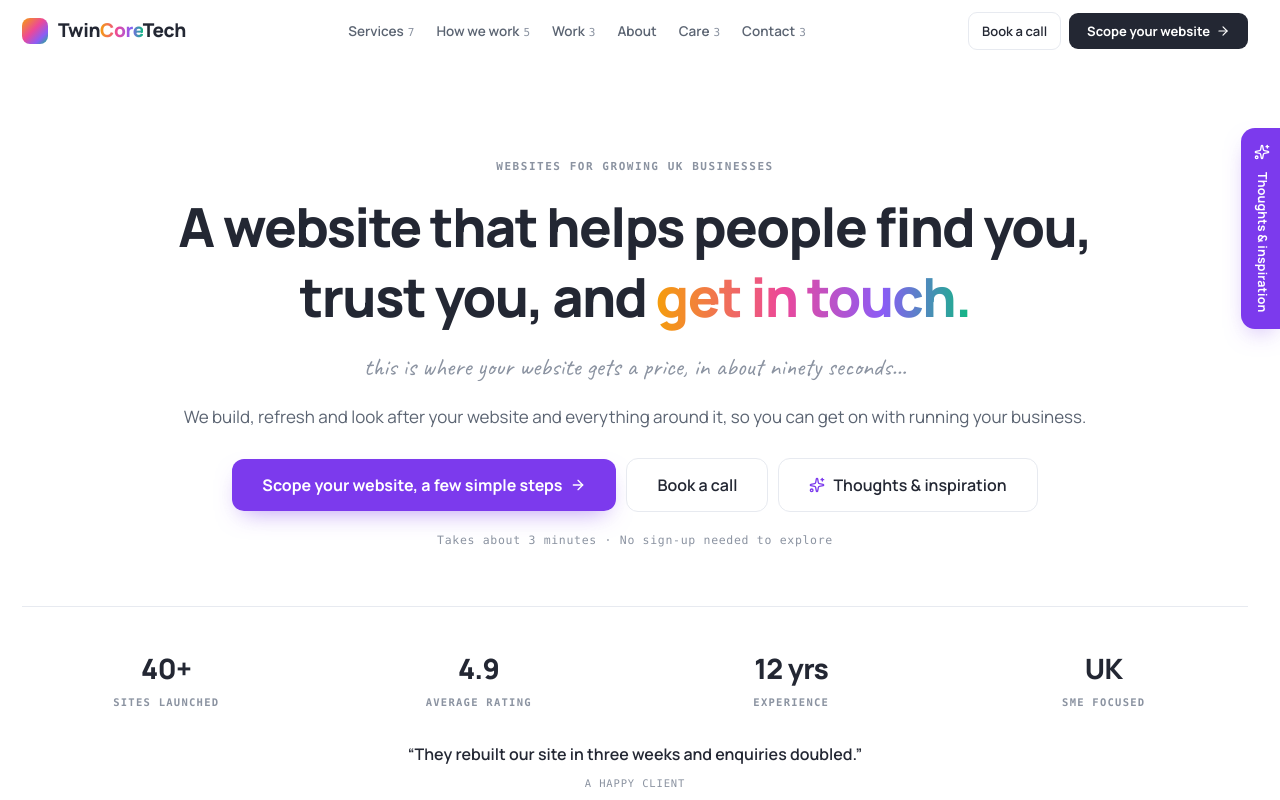
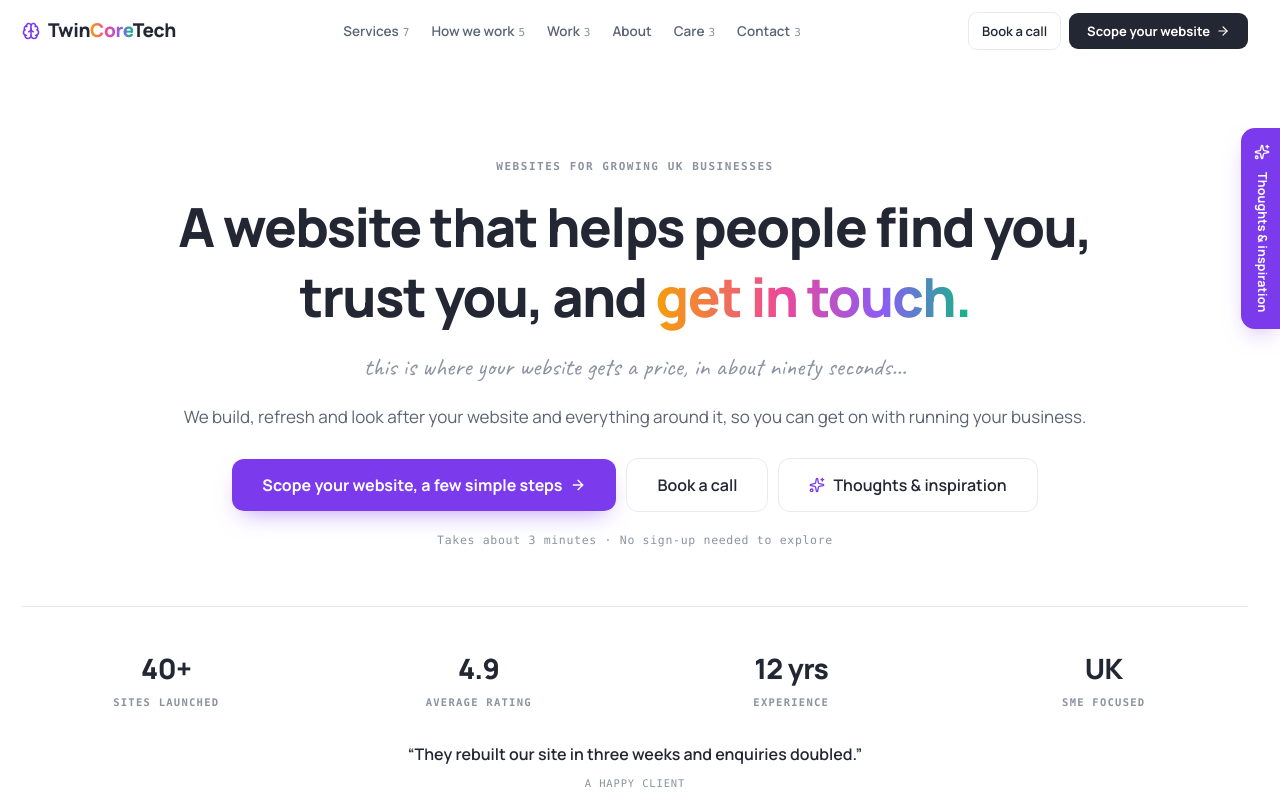
Before and after one commit to ayodhbhojithh/twinloom, a Next.js app: page / in a window 1280 px wide. Shown: the top 800 px of the page. Built offline with nearby package versions, Linux system fonts and the light colour scheme.

Commit message:
Update BrandMark component to replace the gradient tile with a brain glyph, enhancing brand representation. Adjust styling for improved layout and consistency, including size modifications for the icon.

```diff
--- a/components/layout/brand-mark.tsx
+++ b/components/layout/brand-mark.tsx
@@ -1,14 +1,17 @@
+import { Brain } from "lucide-react";
+
 import { SITE } from "@/lib/content/site";
 import { cn } from "@/lib/utils";
 
 /**
- * The wordmark: a gradient tile, then the name with its middle syllable carrying
- * the same gradient. Manrope, extrabold, tight tracking.
+ * The wordmark: a brain glyph, then the name with its middle syllable carrying
+ * the brand gradient. Manrope, extrabold, tight tracking.
  *
- * The tile is 2a's brand device: the accent set at full strength on a 135 degree
- * sweep, in one small place, so the rest of the page can stay quiet.
+ * The glyph sits on nothing. With no tile behind it the gradient on `Core` is the
+ * only place the accent set appears at full strength, which is how 2a spends it:
+ * once per screen.
  *
- * Swap the tile for the real logo when brand assets land; nothing else on the
+ * Swap the glyph for the real logo when brand assets land; nothing else on the
  * site sets the brand name or mark.
  */
 export function BrandMark({
@@ -22,13 +25,11 @@ export function BrandMark({
   const large = size === "large";
 
   return (
-    <span className={cn("flex items-center gap-2.5", className)}>
-      <span
+    <span className={cn("flex items-center gap-2", className)}>
+      <Brain
         aria-hidden
-        className={cn(
-          "bg-brand-gradient-tilt shrink-0 rounded-[8px]",
-          large ? "size-8" : "size-[26px]",
-        )}
+        strokeWidth={2.1}
+        className={cn("shrink-0 text-brand", large ? "size-5" : "size-[18px]")}
       />
 
       <span
```
